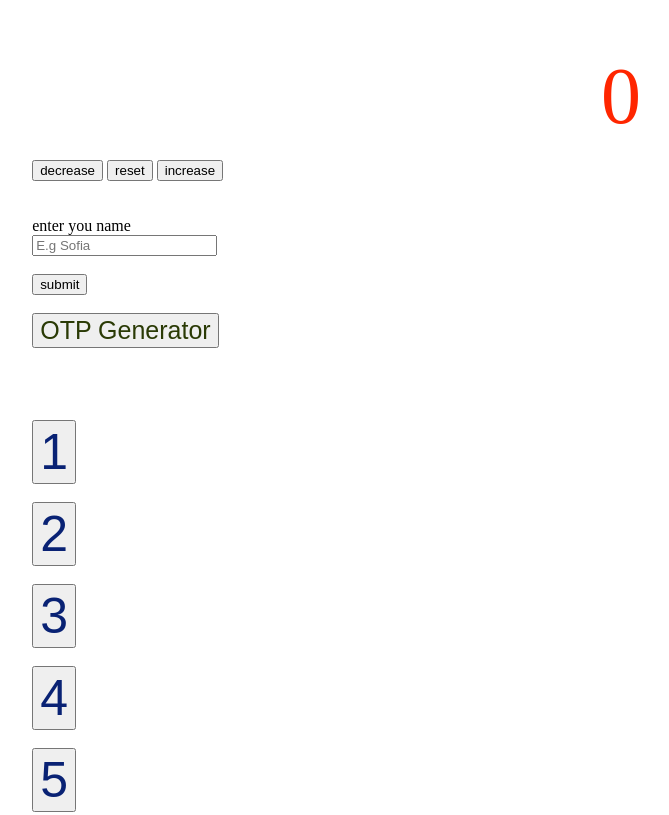
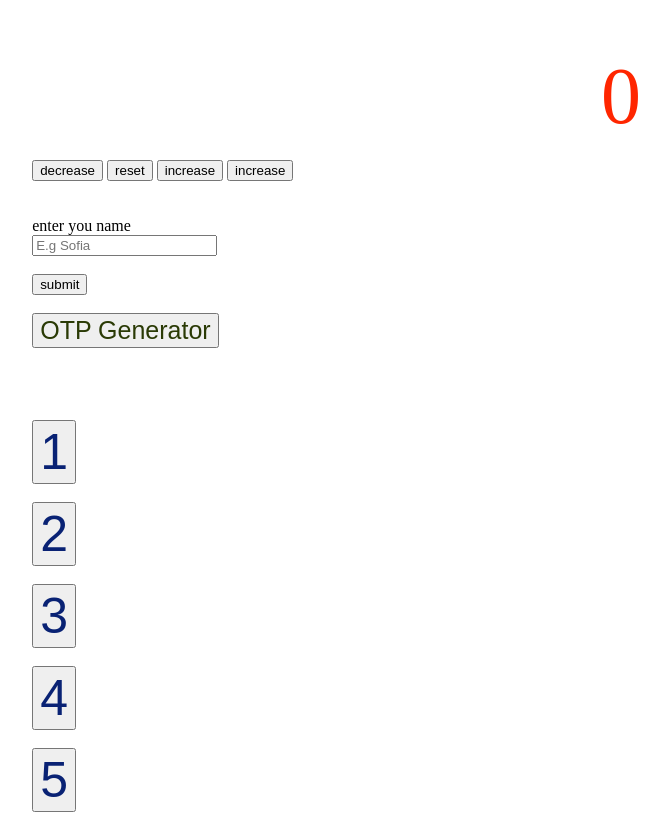
Before and after one commit to techla2019/js, a plain HTML site: page index.html in a window 1280 px wide. Shown: the top 815 px of the page, without its empty margins (19-688 px from the left). Drawn offline with Linux system fonts and the light colour scheme.

Commit message:
Update index.html

```diff
--- a/index.html
+++ b/index.html
@@ -13,7 +13,8 @@
 <label type="text" id="c1">0</label> <br>
 <button type="button" id="c2">decrease</button>
 <button type="button" id="c3">reset</button>
-<button type="button" id="c4">increase</button> <br><br><br>
+<button type="button" id="c4">increase</button>
+<button type="button" id="c38">increase</button><br><br><br>
 
 
 <label id="c4">enter you name</label> <br>
```
